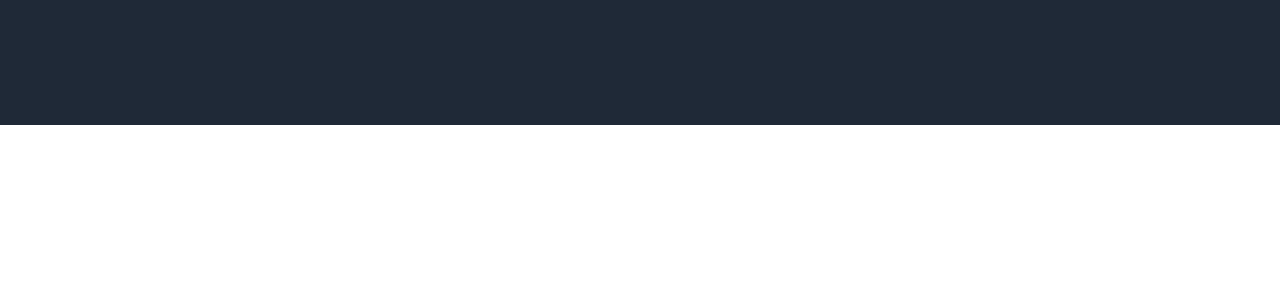
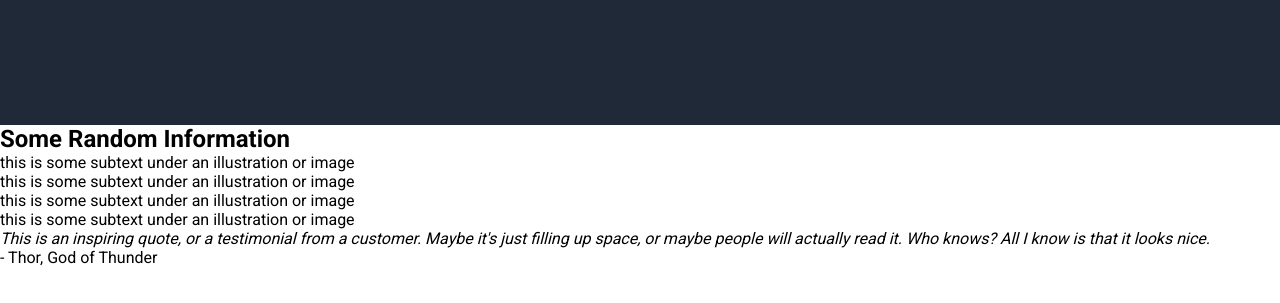
Before and after one commit to SisyphusTheSecond/landing-page, a plain HTML site: page index.html in a window 1280 px wide. Shown: the part 391-694 px from the top of the page. Drawn offline with Linux system fonts and the light colour scheme.

Commit message:
add multiple divs and build up the structure of the second part, the cards section

```diff
--- a/index.html
+++ b/index.html
@@ -34,5 +34,40 @@
                 </div>
             </div>
         </div>
+        <div class="main">
+            <h2>Some Random Information</h2>
+            <div class="card-container">
+                <div class="card">
+                    <div class="square"></div>
+                    <p>this is some subtext under an illustration or image</p>
+                </div>
+
+                <div class="card">
+                    <div class="square"></div>
+                    <p>this is some subtext under an illustration or image</p>
+                </div>
+
+                <div class="card">
+                    <div class="square"></div>
+                    <p>this is some subtext under an illustration or image</p>
+                </div>
+
+                <div class="card">
+                    <div class="square"></div>
+                    <p>this is some subtext under an illustration or image</p>
+                </div>
+            </div>
+        </div>
+
+        <div class="quote">
+            <em>This is an inspiring quote, or a testimonial from a customer.
+                Maybe it's just filling up space, or maybe people will actually read it. Who knows? All I know is that it
+                looks nice.</em>
+            <p>- Thor, God of Thunder</p>
+        </div>
+
+        <div class="sign-up">
+
+        </div>
     </body>
 </html>
```
